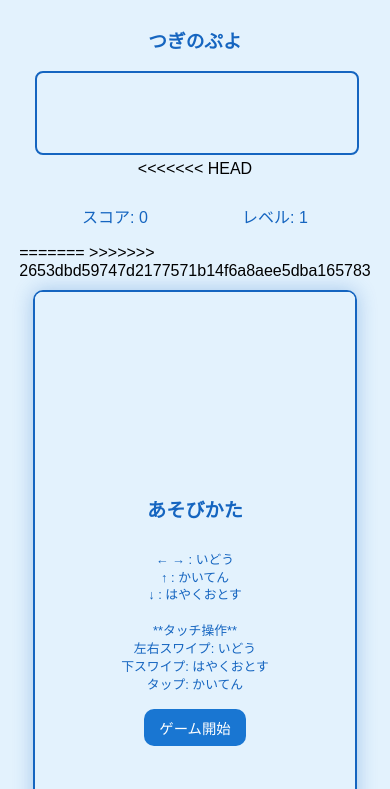
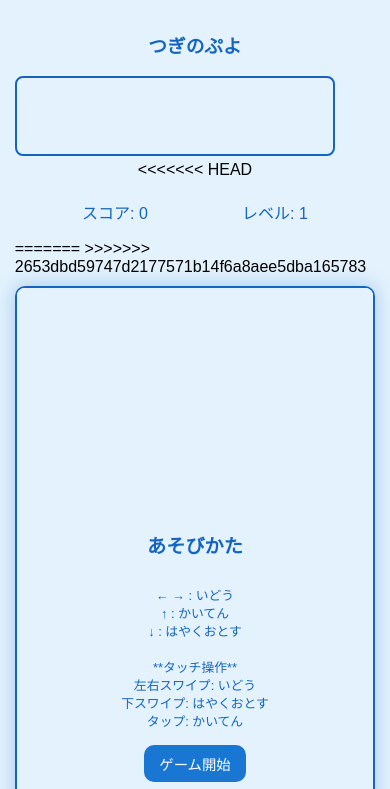
Before and after one commit to takuyataniguchi-jpg/ochige-, a plain HTML site: page index.html in a window 390 px wide. Shown: the part 55-844 px from the top of the page. Drawn offline with Linux system fonts and the light colour scheme.

Commit message:
hennkou4

```diff
--- a/style.css
+++ b/style.css
@@ -1,20 +1,23 @@
+* {
+    box-sizing: border-box;
+}
+
 body {
     background-color: #E3F2FD; /* Soft Blue */
-    font-family: 'Arial Rounded MT Bold', sans-serif;
+    font-family: 'Hiragino Kaku Gothic ProN', 'Meiryo', 'Yu Gothic', 'Arial Rounded MT Bold', sans-serif;
     display: flex;
     flex-direction: column;
     align-items: center;
-    justify-content: center;
-    min-height: 100vh; /* Use min-height to allow content to push body height */
+    justify-content: flex-start; /* Align items to the start to prevent overflow */
     margin: 0;
-    padding: 10px; /* Add some padding for small screens */
-    box-sizing: border-box; /* Include padding in element's total width and height */
+    padding: 10px;
+    min-height: 100vh; /* Keep min-height for consistent centering on larger screens */
 }
 
 h1 {
     color: #1565C0; /* Darker Blue */
     text-shadow: 1px 1px 2px #ffffff;
-    margin-bottom: 10px; /* Adjust margin */
+    margin-bottom: 10px;
 }
 
 #main-content {
@@ -23,30 +26,31 @@ h1 {
     align-items: center;
     width: 100%;
     max-width: 360px; /* Max width for the main content area */
+    padding: 5px; /* Add some internal padding */
 }
 
 #game-container {
-    position: relative; /* For positioning overlays */
-    border: 2px solid #1565C0; /* Darker Blue */
+    position: relative;
+    border: 2px solid #1565C0;
     border-radius: 10px;
     box-shadow: 0 0 20px rgba(21, 101, 192, 0.3);
-    width: 320px; /* Fixed width for game canvas */
-    height: 640px; /* Fixed height for game canvas */
-    margin-top: 10px; /* Space between next puyo and game */
+    width: 320px;
+    height: 640px;
+    margin-top: 10px;
 }
 
 canvas {
-    background-color: #E3F2FD; /* Lighter Blue */
+    background-color: #E3F2FD;
     border-radius: 8px;
-    display: block; /* Remove extra space below canvas */
+    display: block;
 }
 
 #info-container {
     display: flex;
     justify-content: space-around;
-    width: 100%; /* Take full width of main-content */
-    max-width: 320px; /* Match game container width */
-    margin-top: 10px; /* Space below game container */
+    width: 100%;
+    max-width: 320px;
+    margin-top: 5px; /* Reduced margin */
     font-size: 1.2em;
     color: #1565C0;
 }
@@ -54,17 +58,17 @@ canvas {
 #next-puyo-container {
     text-align: center;
     color: #1565C0;
-    margin-bottom: 10px; /* Space above game container */
-    width: 100%; /* Take full width of main-content */
-    max-width: 320px; /* Max width for next puyo container (same as game) */
+    margin-bottom: 5px; /* Reduced margin */
+    width: 100%;
+    max-width: 320px;
 }
 
 #next-puyo-canvas {
     border: 2px solid #1565C0;
     border-radius: 8px;
     background-color: #E3F2FD;
-    width: 320px; /* Fixed width for the canvas */
-    height: 80px; /* Fixed height for the canvas (横長) */
+    width: 320px;
+    height: 80px;
 }
 
 .overlay {
@@ -85,28 +89,28 @@ canvas {
 
 .overlay h2 {
     color: #1565C0;
-    font-size: 1.8em; /* Slightly smaller for mobile */
+    font-size: 1.8em;
     margin-bottom: 15px;
 }
 
 .overlay button {
-    background-color: #1976D2; /* Blue */
+    background-color: #1976D2;
     color: white;
     border: none;
-    padding: 12px 25px; /* Slightly smaller padding */
-    font-size: 1.1em; /* Slightly smaller font */
+    padding: 12px 25px;
+    font-size: 1.1em;
     border-radius: 10px;
     cursor: pointer;
     transition: background-color 0.3s;
 }
 
 .overlay button:hover {
-    background-color: #1565C0; /* Darker Blue */
+    background-color: #1565C0;
 }
 
 .overlay p {
     color: #1565C0;
-    font-size: 1em; /* Slightly smaller for mobile */
+    font-size: 1em;
     text-align: center;
     line-height: 1.4;
     margin-bottom: 15px;
@@ -115,7 +119,7 @@ canvas {
 /* Responsive adjustments */
 @media (max-width: 768px) {
     body {
-        padding: 5px; /* Reduce padding on smaller screens */
+        padding: 5px;
     }
 
     h1 {
@@ -123,14 +127,14 @@ canvas {
     }
 
     #main-content {
-        max-width: 320px; /* Constrain main content width */
+        max-width: 95vw; /* Use viewport width for flexibility */
     }
 
     #game-container {
-        width: 100%; /* Make game container fill its parent */
-        height: auto; /* Allow height to adjust based on aspect ratio */
-        padding-bottom: 200%; /* Maintain 1:2 aspect ratio (height is 2x width) */
-        position: relative; /* For padding-bottom trick */
+        width: 100%;
+        height: auto;
+        padding-bottom: 200%;
+        position: relative;
     }
 
     #game-canvas {
@@ -143,18 +147,19 @@ canvas {
 
     #info-container {
         font-size: 1em;
+        margin-top: 5px; /* Reduced margin */
     }
 
     #next-puyo-container {
         margin-top: 0;
-        margin-bottom: 5px; /* Reduce margin */
-        max-width: 320px; /* Allow full width on smaller screens */
+        margin-bottom: 5px;
+        max-width: 100%; /* Allow full width on smaller screens */
     }
 
     #next-puyo-canvas {
-        width: 100%; /* Make canvas responsive within its container */
-        height: 80px; /* Keep height fixed for landscape */
-        max-width: 320px; /* Max width for the canvas */
+        width: 100%;
+        height: 80px;
+        max-width: 320px;
     }
 
     .overlay h2 {
```
